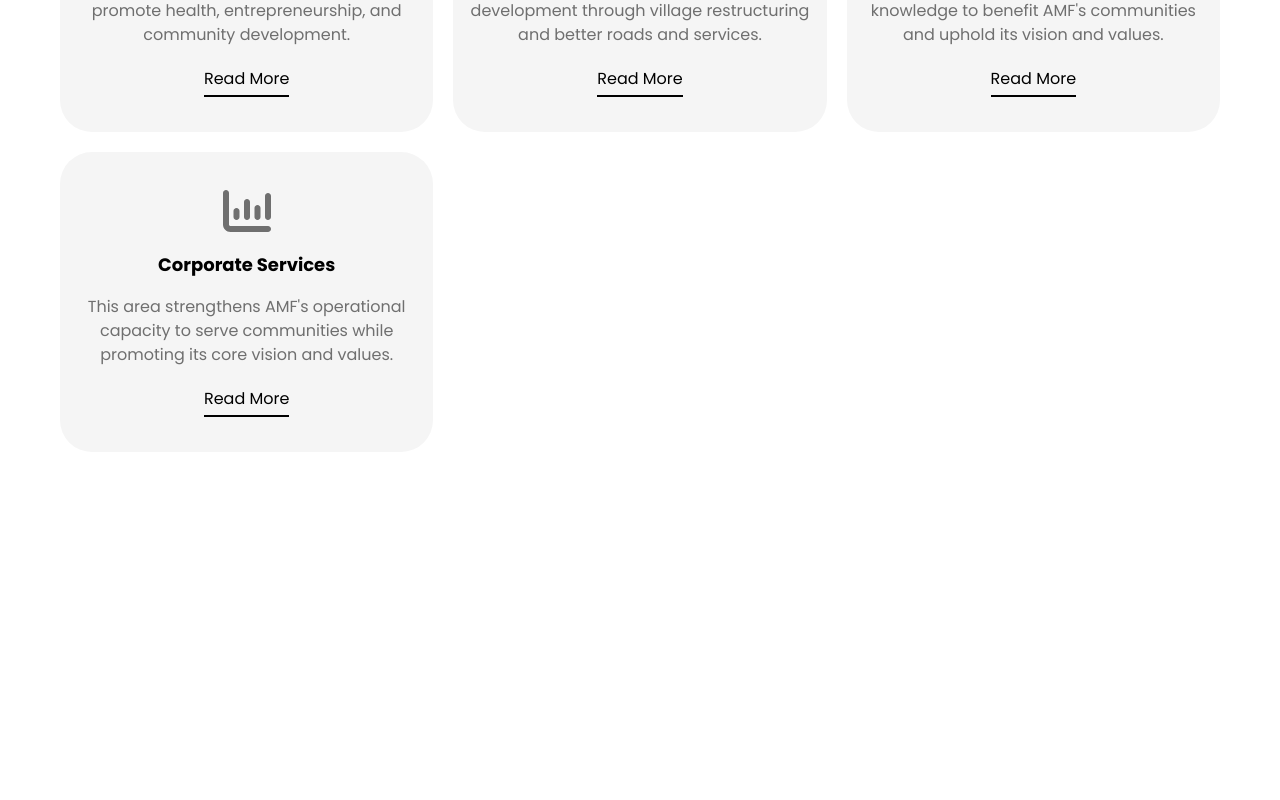
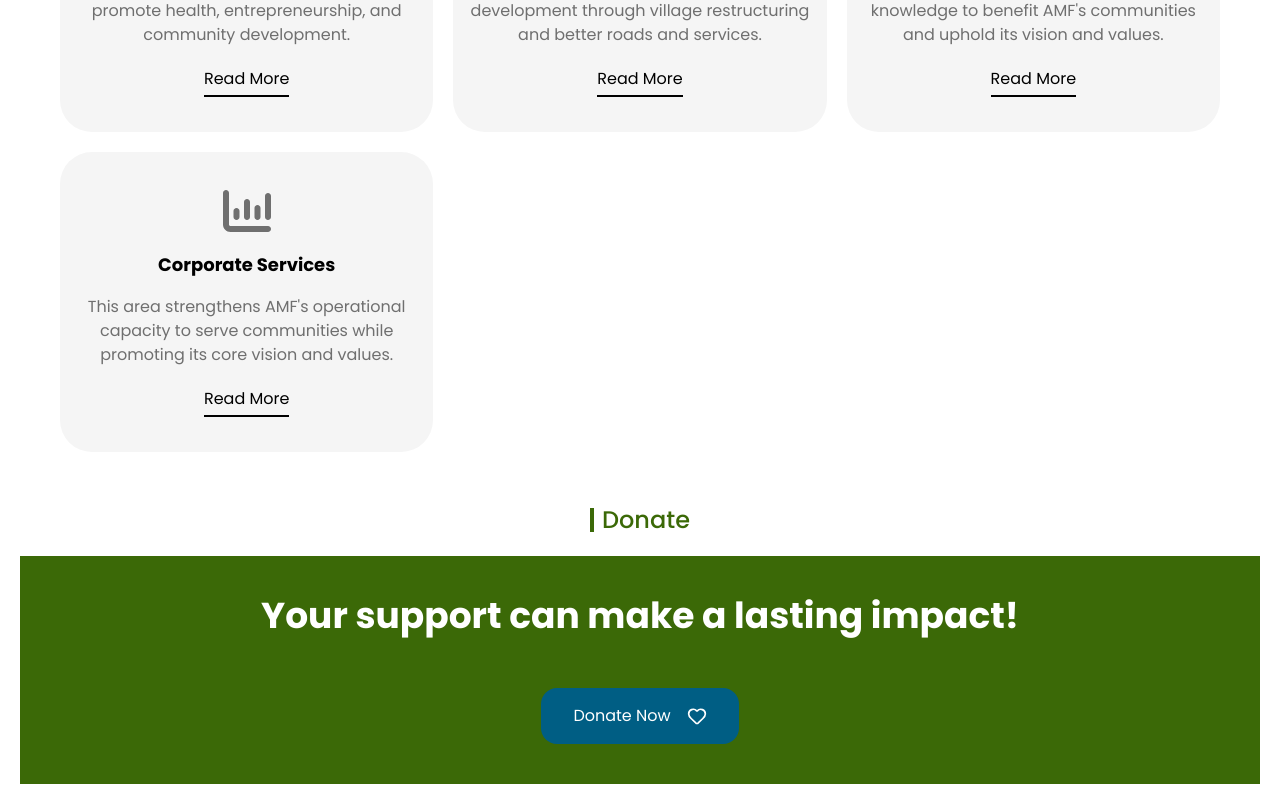
Before and after one commit to African-Mande-Foundation/Africano-Mande-Foundation-Website, a Next.js app: page / in a window 1280 px wide. Shown: the part 2066-2866 px from the top of the page. Before the commit the page ends 2534 px from the top, so only its background shows below. Built offline with nearby package versions, Linux system fonts and the light colour scheme.

Commit message:
Donation Section

```diff
--- a/app/sections/Donation.tsx
+++ b/app/sections/Donation.tsx
@@ -1,5 +1,19 @@
+import { Heart } from "lucide-react";
+
 export default function Donation () {
     return(
-        <></>
+        <div className="bg-white mt-5 w-full items-center justify-center flex">
+            <div className=" p-2 md:p-4 lg:px-5 max-w-screen-xl w-full relative flex flex-col items-center justify-center gap-y-5  h-auto">
+                <div className="text-xl lg:text-2xl font-medium text-[#3b6907] items-center justify-center flex gap-x-2"><div className="bg-[#3b6907] w-1 h-6"></div><p>Donate</p></div>
+
+                <div className="w-full h-auto bg-[#3b6907] gap-y-8 md:gap-y-13 p-5 md:p-10 flex flex-col items-center justify-between">
+                    <div className="text-white font-bold text-2xl md:text-3xl lg:text-4xl text-center">Your support can make a lasting impact!</div>
+                    <button className="px-8 py-4 bg-[#005e84] text-white items-center justify-center flex gap-2 md:gap-4 text-sm md:text-base rounded-2xl cursor-point hover:bg-[#fff] hover:text-[#005e84] transition duration-300 cursor-pointer">
+                    <span>Donate Now</span> <Heart className="w-4 md:w-5"/>
+                </button>
+                </div>
+            </div>
+
+        </div>
     )
 }
--- a/app/sections/Services.tsx
+++ b/app/sections/Services.tsx
@@ -5,7 +5,7 @@ export default function Services(){
     return (
         <div className="bg-white w-full mt-4 items-center justify-center flex">
             <div className=" p-2 md:p-4 lg:px-5 max-w-screen-xl w-full relative flex flex-col gap-y-5 items-start justify-center h-auto">
-                <div className="md:text-xl lg:text-2xl font-medium text-[#3b6907] items-center justify-center flex gap-x-2"><div className="bg-[#3b6907] w-1 h-6"></div><p>Our Services</p></div>
+                <div className="text-xl lg:text-2xl font-medium text-[#3b6907] items-center justify-center flex gap-x-2"><div className="bg-[#3b6907] w-1 h-6"></div><p>Our Services</p></div>
 
                 <div className="text-black font-bold text-2xl md:text-3xl lg:text-4xl">We foster sustainable development and well-being</div>
                 <div className="w-full xl:px-10 grid grid-cols-1 gap-3 md:gap-5 md:grid-cols-2 lg:grid-cols-3">
```
